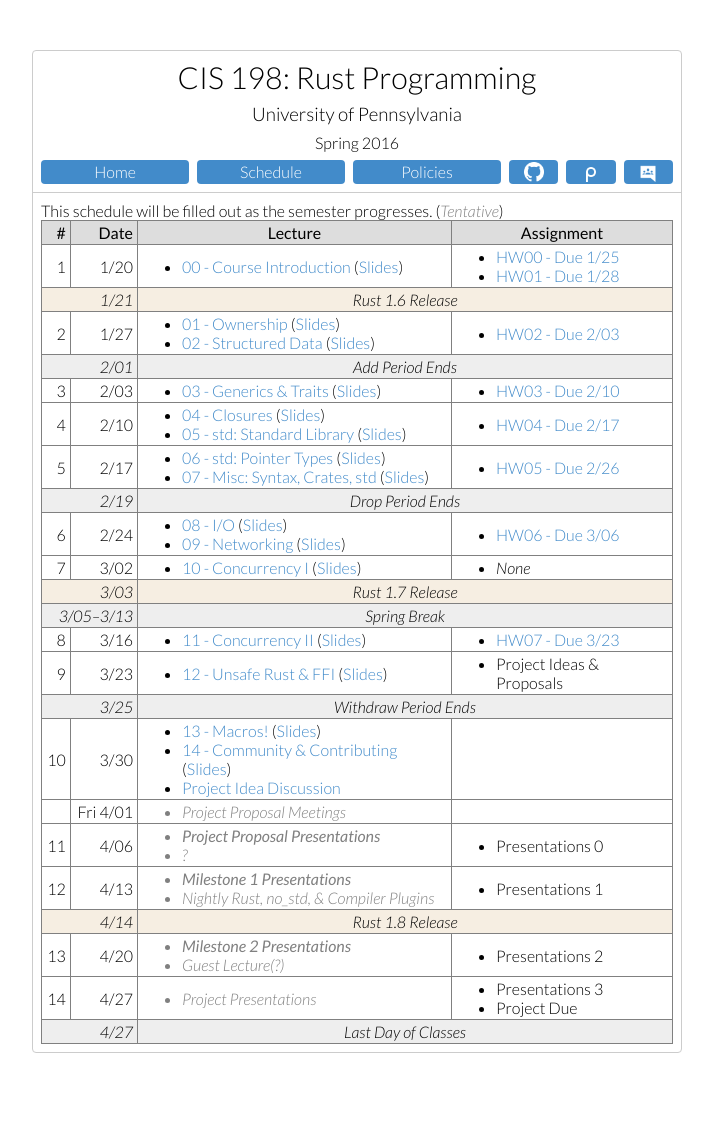
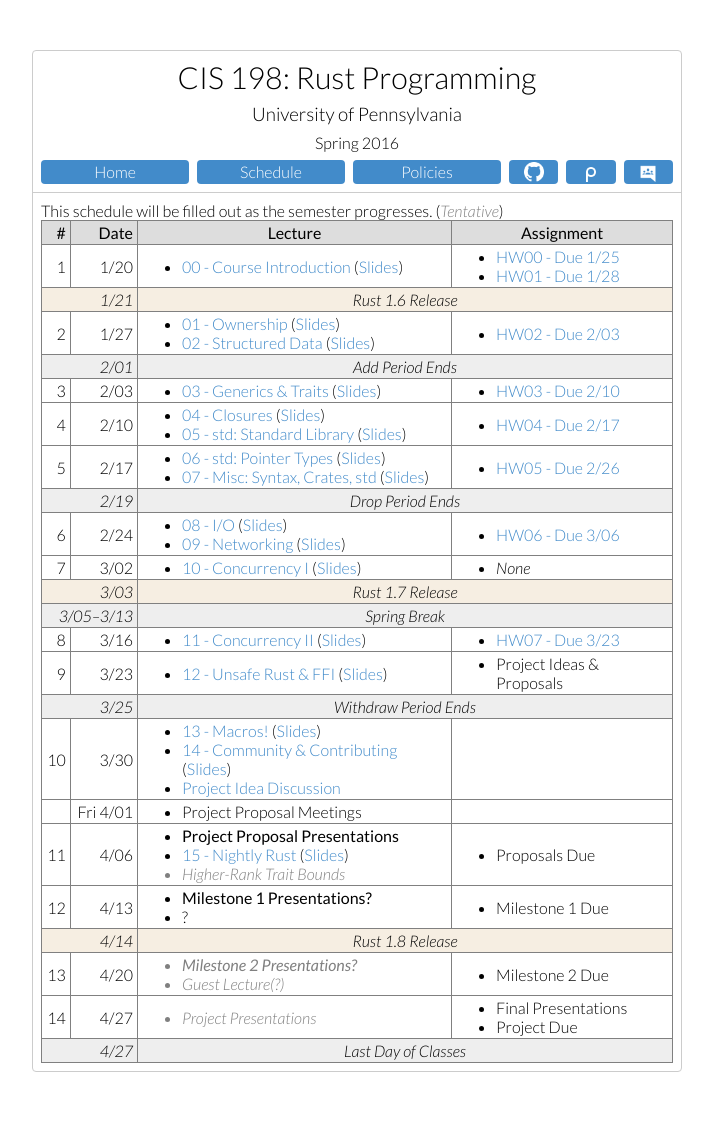
Before and after one commit to cis198-2016s/cis198-2016s.github.io, a Jekyll site: the page built from schedule/index.html, in a window 1280 px wide. Shown: the whole page, without its empty margins (283-996 px from the left). Built offline with Jekyll 4.4.1, drawn with Linux system fonts in a browser that asks for light colours.

Commit message:
schedule: lecture 15

```diff
--- a/schedule/index.html
+++ b/schedule/index.html
@@ -191,46 +191,50 @@
         <td>
       <tr>
         <td> <td>Fri 4/01
-        <td class="tentative">
+            <td>
           <ul>
             <li>Project Proposal Meetings
           </ul>
         <td>
       <tr>
         <td>11 <td>4/06
-        <td class="tentative">
+            <td>
           <ul>
             <li><strong>Project Proposal Presentations</strong>
-            <li>?
+            <li><a href="https://github.com/cis198-2016s/slides/blob/gh-pages/15/content.md">
+                15 - Nightly Rust</a>
+                (<a href="/slides/15/">Slides</a>)
+            <li class="tentative">
+                Higher-Rank Trait Bounds
           </ul>
         <td>
           <ul>
-            <li>Presentations 0
+            <li>Proposals Due
           </ul>
       <tr>
         <td>12 <td>4/13
-        <td class="tentative">
+          <td>
           <ul>
-            <li><strong>Milestone 1 Presentations</strong>
+            <li><strong>Milestone 1 Presentations?</strong>
             <li>
-                Nightly Rust, no_std, &amp; Compiler Plugins
+                ?
           </ul>
         <td>
           <ul>
-            <li>Presentations 1
+            <li>Milestone 1 Due
           </ul>
       <tr class="rustevent"> <td colspan=2>4/14 <td colspan=2>Rust 1.8 Release
       <tr>
         <td>13 <td>4/20
         <td class="tentative">
           <ul>
-            <li><strong>Milestone 2 Presentations</strong>
+            <li><strong>Milestone 2 Presentations?</strong>
             <li>
                 Guest Lecture(?)
           </ul>
         <td>
           <ul>
-            <li>Presentations 2
+            <li>Milestone 2 Due
           </ul>
       <tr>
         <td>14 <td>4/27
@@ -241,7 +245,7 @@
           </ul>
         <td>
           <ul>
-            <li>Presentations 3
+            <li>Final Presentations
             <li>Project Due
           </ul>
       <tr class="schedevent"> <td colspan=2>4/27 <td colspan=2>Last Day of Classes
```
